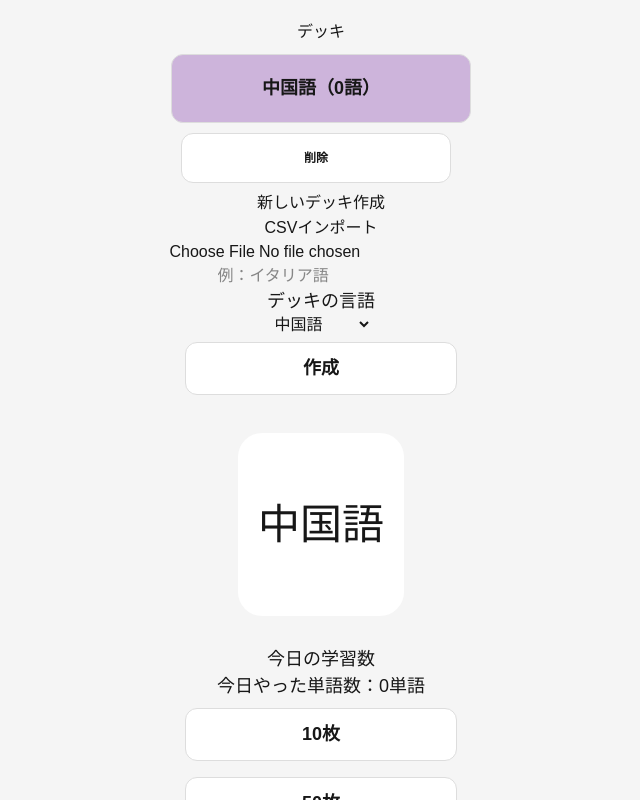
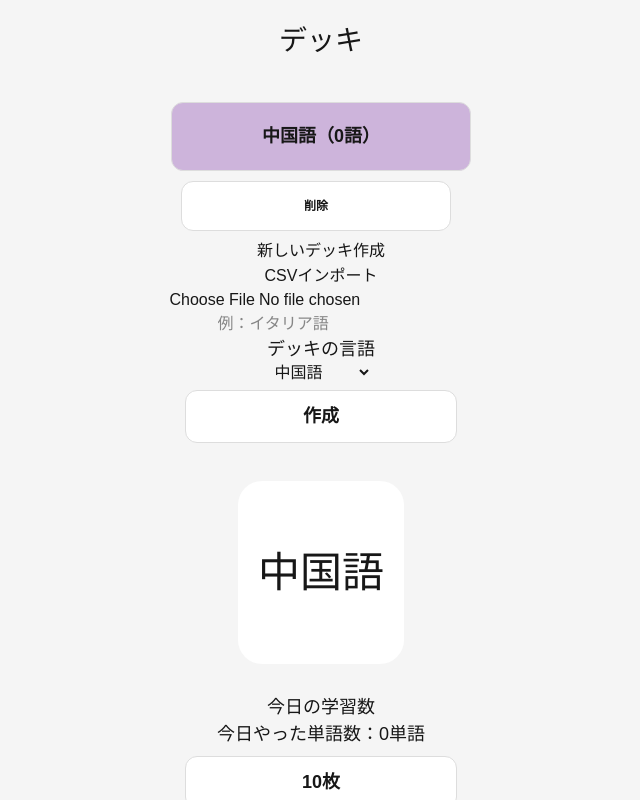
Before and after one commit to mio3087/anki-vocabulary-app, a Next.js app: page / in a window 1280 px wide. Shown: the top 800 px of the page, without its empty margins (319-959 px from the left). Built offline with nearby package versions, Linux system fonts and the light colour scheme; no server answers; the database is empty.

Commit message:
CSVインポート修正前

```diff
--- a/app/page.tsx
+++ b/app/page.tsx
@@ -16,6 +16,7 @@ type Word = {
   language: string;
   correct: number;
   incorrect: number;
+  lastStudied: number;
 };
 
 type Deck = {
@@ -243,10 +244,11 @@ return {
   example: "",
   example_jp: "",
   language: decks.find(
-  (deck) => deck.name === selectedDeck
-)?.language || "zh-CN",
+    (deck) => deck.name === selectedDeck
+  )?.language || "zh-CN",
   correct: 0,
   incorrect: 0,
+  lastStudied: 0,
 };
 
 
@@ -562,6 +564,8 @@ if (chineseVoice) {
 
     const updated = [...words];
 
+updated[index].lastStudied = Date.now();
+
 
     if (type === "correct") {
 
@@ -643,12 +647,11 @@ window.speechSynthesis.speak(speech);
   if (!started) {
 
     return (
+<main>
 
-      <main>
-
-
-
-<h3>デッキ</h3>
+<h1>
+  デッキ
+</h1>
 
 {decks.map((deck) => (
   <div key={deck.name}>
@@ -784,7 +787,6 @@ CSVインポート
 <h2>
   {currentDeck}
 </h2>
-
 
         <p>
           今日の学習数
```
